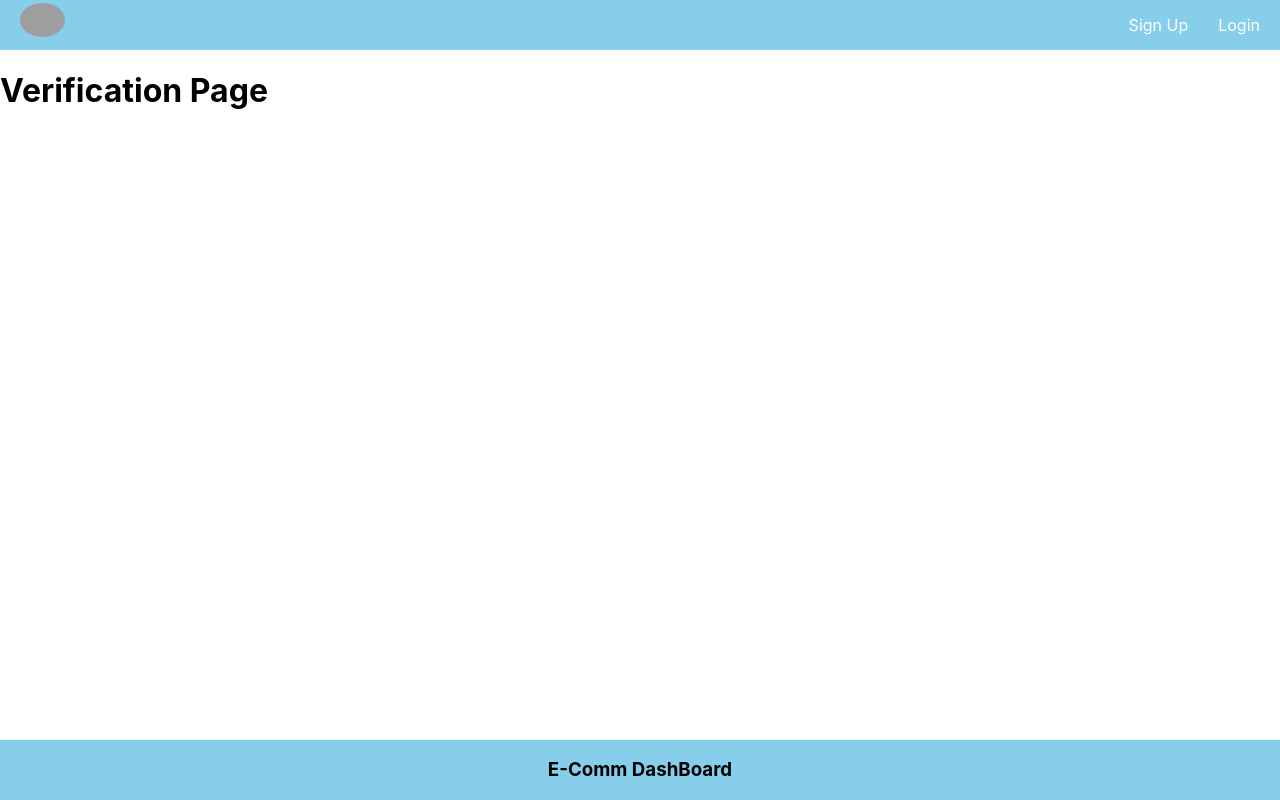
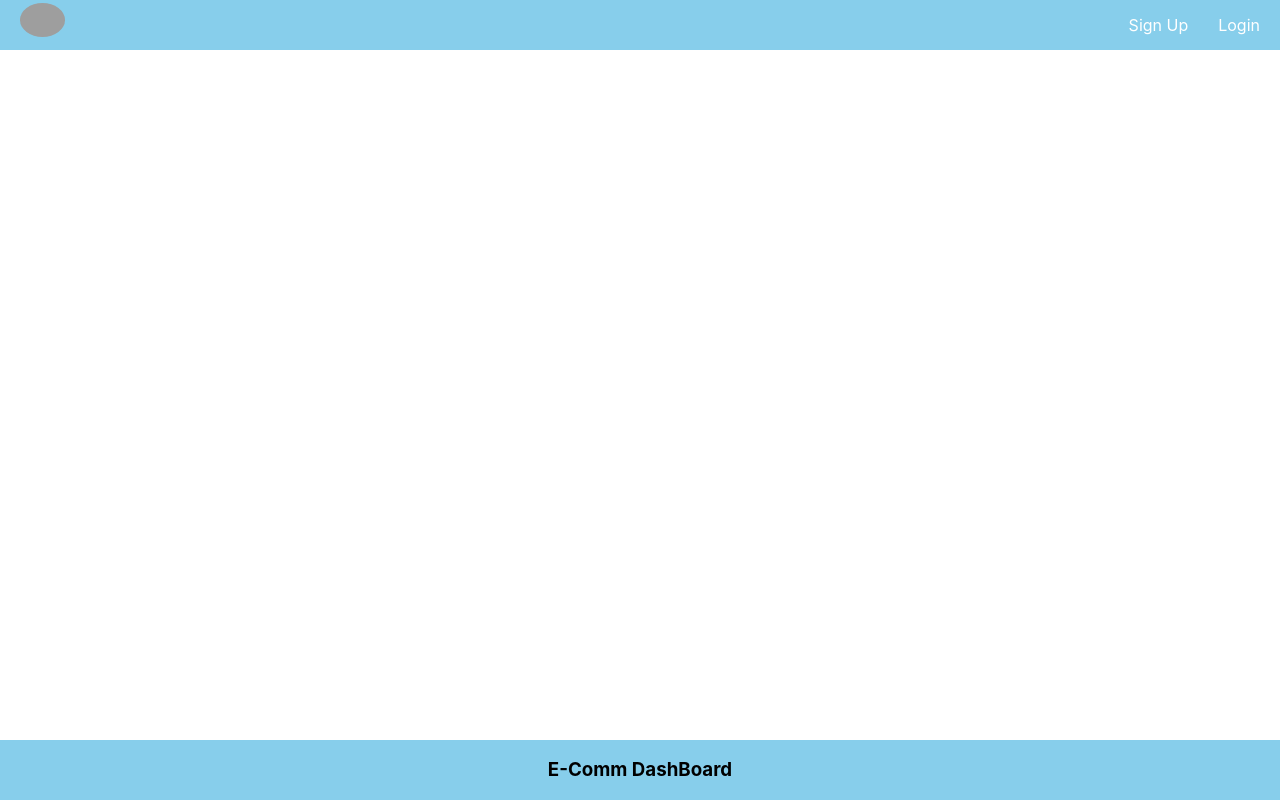
Before and after one commit to KD278/E-Comm_FrontEnd, a React (Create React App) app: page /verification/1 in a window 1280 px wide. Built offline with nearby package versions, Linux system fonts and the light colour scheme; no server answers; grey boxes are pictures that could not be loaded.

Commit message:
code changed

```diff
--- a/src/App.js
+++ b/src/App.js
@@ -9,7 +9,6 @@ import AppProduct from "./components/AddProduct";
 import ProductList from "./components/ProductList";
 import UpdateProduct from "./components/UpdateProduct";
 import Profile from "./components/Profile";
-import Verify from "./components/Verify";
 const App = () => {
   return (
     <div className="App">
@@ -40,7 +39,6 @@ const App = () => {
           </Route>
           <Route path="/signup" element={<SignUp />}></Route>
           <Route path="/login" element={<Login />}></Route>
-          <Route path="/verification/:userId" element={<Verify />}></Route>
         </Routes>
       </BrowserRouter>
       <Footer />
--- a/src/components/Login.js
+++ b/src/components/Login.js
@@ -25,7 +25,7 @@ const Login = () => {
     if (result.user) {
       localStorage.setItem("user", JSON.stringify(result.user));
       localStorage.setItem("token", JSON.stringify(result.auth));
-      // navigate("/");
+      navigate("/");
     } else {
       alert("Please Enter Correct Details");
     }
--- a/src/components/Verify.js
+++ /dev/null
@@ -1,31 +0,0 @@
-import React, { useEffect } from 'react';
-import { useParams } from 'react-router-dom';
-import axios from 'axios';
-
-const Verify = () => {
-  const { userId } = useParams();
-
-  useEffect(() => {
-    if (userId) {
-      // Make the API call to the /api/verify endpoint
-      axios.get(`/api/verify?userId=${userId}`)
-        .then(response => {
-          // Handle success
-          console.log(response.data.message);
-        })
-        .catch(error => {
-          // Handle error
-          console.error(error.response.data.message);
-        });
-    }
-  }, [userId]); // Add userId to the dependency array to re-run the effect when userId changes
-
-  return (
-    <div>
-      <h1>Verification Page</h1>
-      {/* Add your content here */}
-    </div>
-  );
-};
-
-export default Verify;
```
